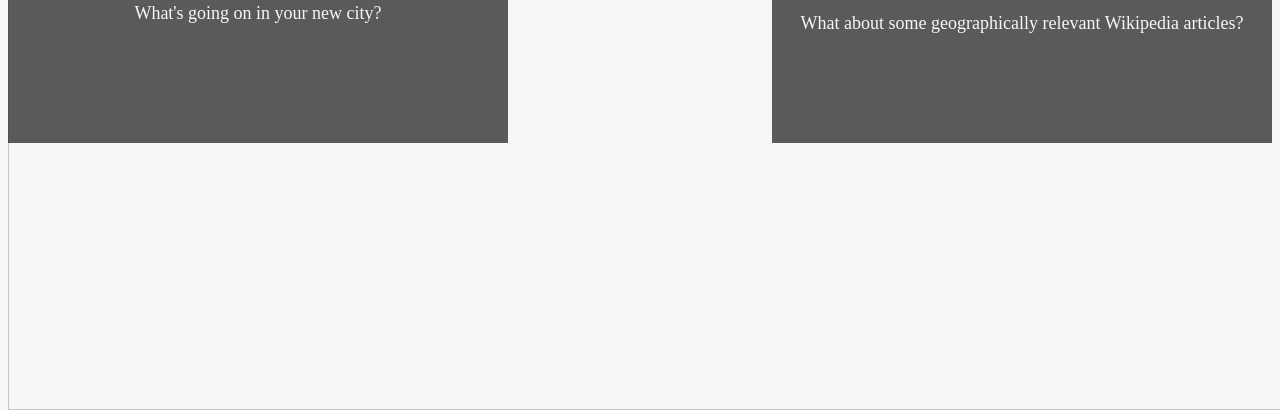
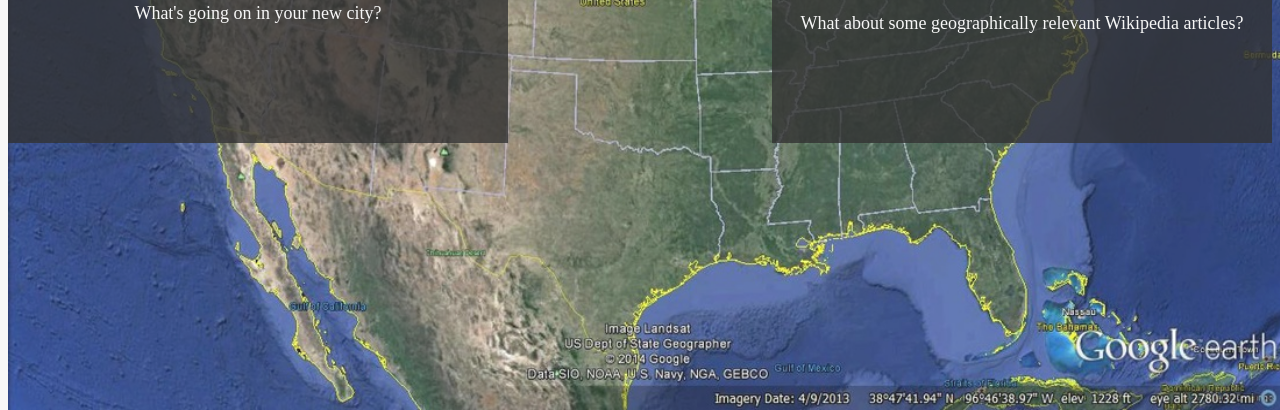
Before and after one commit to brandon-burciaga/MovingApp, a plain HTML site: page index.html in a window 1280 px wide. Shown: the part 390-800 px from the top of the page. Drawn offline with Linux system fonts and the light colour scheme.

Commit message:
fix: change path to home image

```diff
--- a/index.html
+++ b/index.html
@@ -1,5 +1,6 @@
 <!DOCTYPE html>
 <html lang="en">
+
 <head>
     <meta charset="UTF-8">
     <title>Your Moving Companion</title>
@@ -9,24 +10,23 @@
 <body>
     <form id="form-container" class="form-container">
         <p id="greeting">Where do you want to live?</p>
-            <label for="street">Street: </label><input type="text" id="street" value="">
-            <label for="city">City: </label><input type="text" id="city" value="">
+        <label for="street">Street: </label>
+        <input type="text" id="street" value="">
+        <label for="city">City: </label>
+        <input type="text" id="city" value="">
         <button id="submit-btn">Submit</button>
     </form>
-
-        <img class="bgimage" src="earthUS.jpg">
-
+    <img class="bgimage" src="images/earthUS.jpg">
     <div class="wikipedia-container">
         <h3 id="wikipedia-header">Relevant Wikipedia Links</h3>
         <ul id="wikipedia-links">What about some geographically relevant Wikipedia articles?</ul>
     </div>
-
     <div class="nytimes-container">
         <h3 id="nytimes-header">New York Times Articles</h3>
         <ul id="nytimes-articles" class="article-list">What's going on in your new city?</ul>
     </div>
-
     <script src="js/libs/jquery.min.js"></script>
     <script src="js/script.js"></script>
 </body>
+
 </html>
```
Lines whose indentation alone changed are shown as unchanged.
